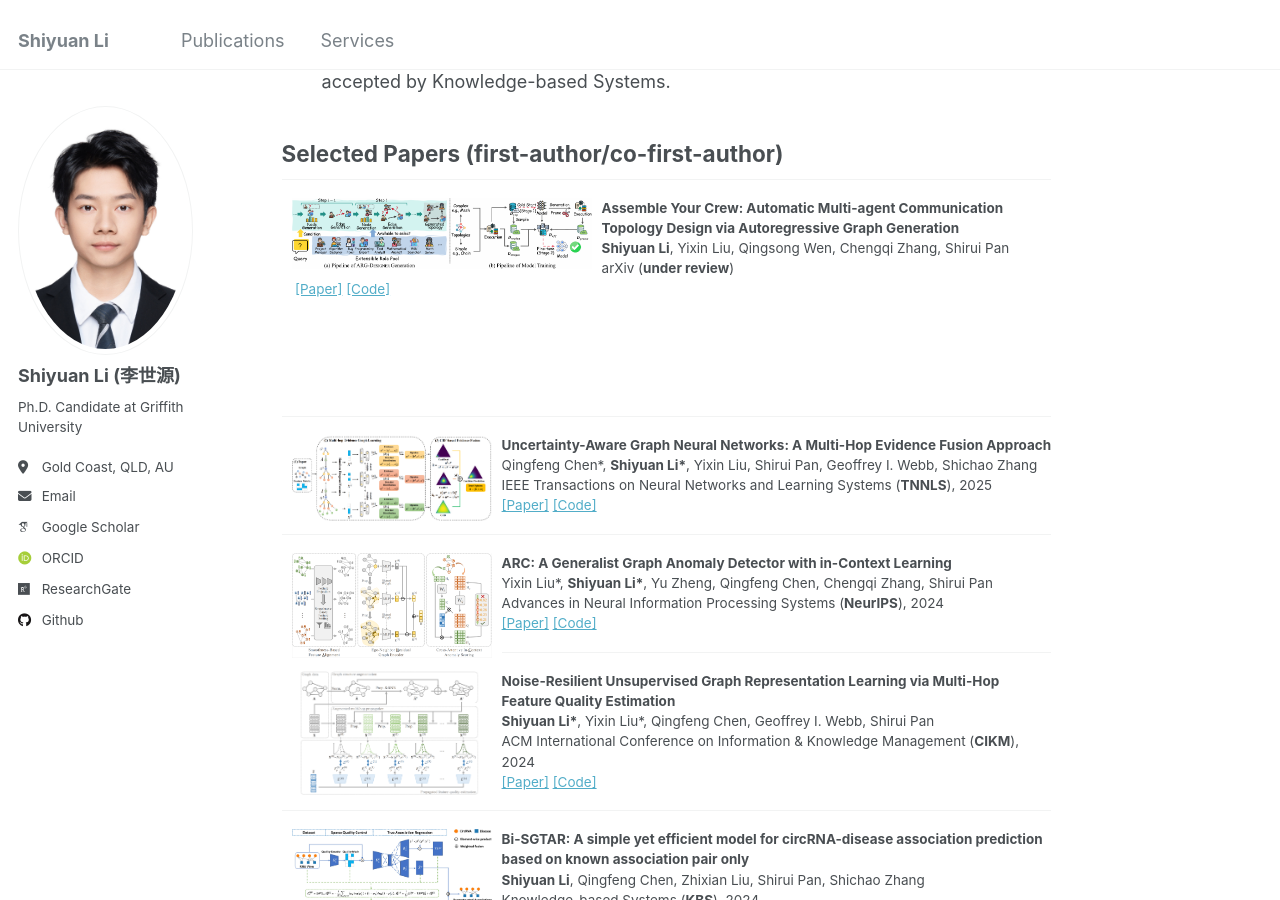
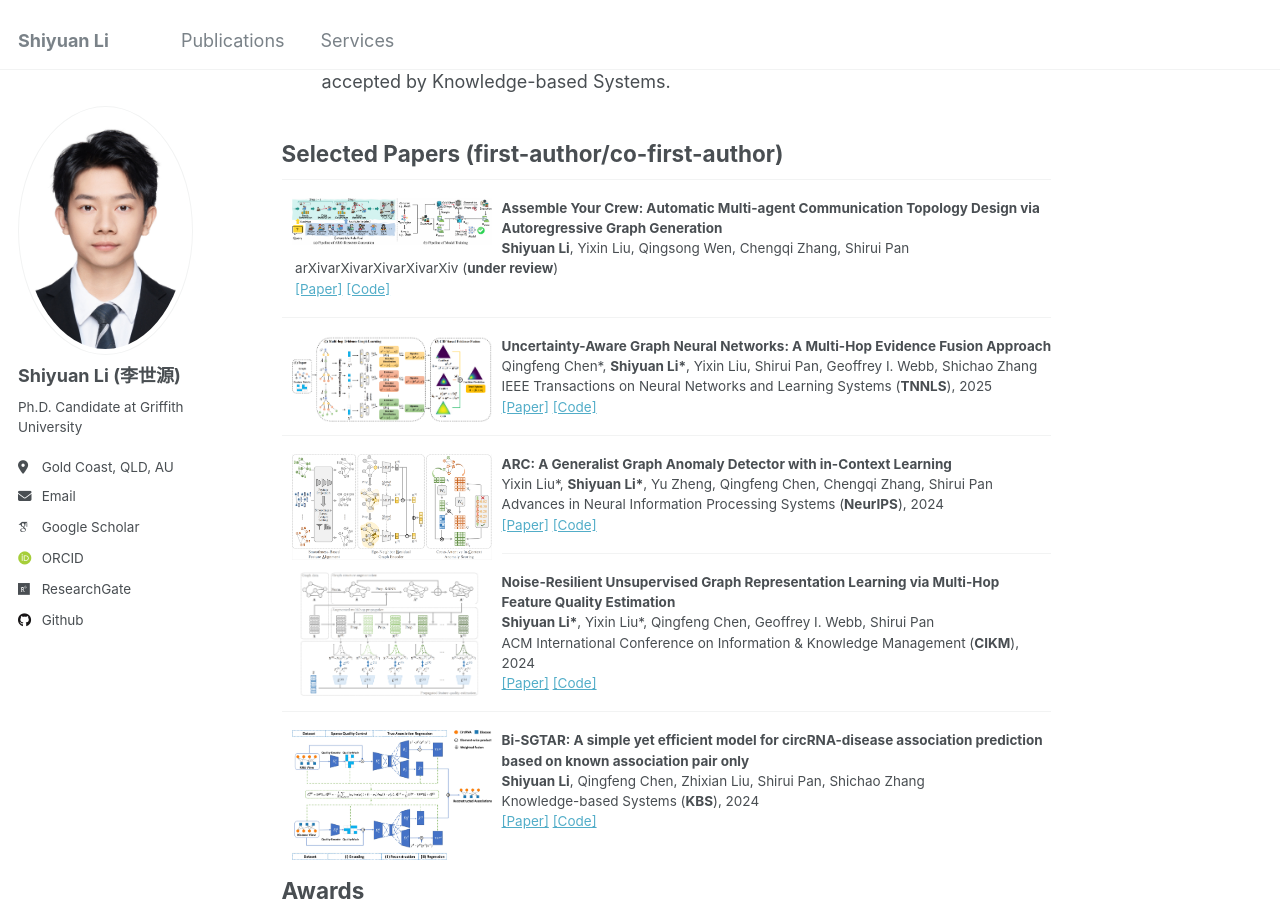
Before and after one commit to Shiy-Li/Shiy-Li.github.io, a Jekyll site: the page built from _pages/about.md, in a window 1280 px wide and 900 px high, scrolled down 686 px. Built offline with Jekyll 4.4.1, drawn with Linux system fonts in a browser that asks for light colours; some web fonts are replaced.

Commit message:
Update about.md

```diff
--- a/_pages/about.md
+++ b/_pages/about.md
@@ -27,16 +27,16 @@ Selected Papers (first-author/co-first-author)
 
 
 <dl>
-  <dt><img align="left" width="300" hspace="10"  wspace="20" src="/images/ARG-Designer.jpg"></dt>
-  <div style="min-height: 200px;">
+  <dt><img align="left" width="200" hspace="10"  wspace="20" src="/images/ARG-Designer.jpg"></dt>
+  <!-- <div style="min-height: 0px;"> -->
   <dd><strong>Assemble Your Crew: Automatic Multi-agent Communication Topology Design via Autoregressive Graph Generation</strong></dd>
   <dd><strong>Shiyuan Li</strong>, Yixin Liu, Qingsong Wen, Chengqi Zhang, Shirui Pan</dd>
-  <dd> arXiv (<strong>under review</strong>)</dd>
+  <dd> arXivarXivarXivarXivarXiv (<strong>under review</strong>)</dd>
   <dd>
     <a href="https://arxiv.org/pdf/2507.18224">[Paper]</a>
     <a href="https://github.com/shiy-li/ARG-Designer">[Code]</a>
   </dd>
-  </div>
+  <!-- </div> -->
 </dl>
 
 ---
```
